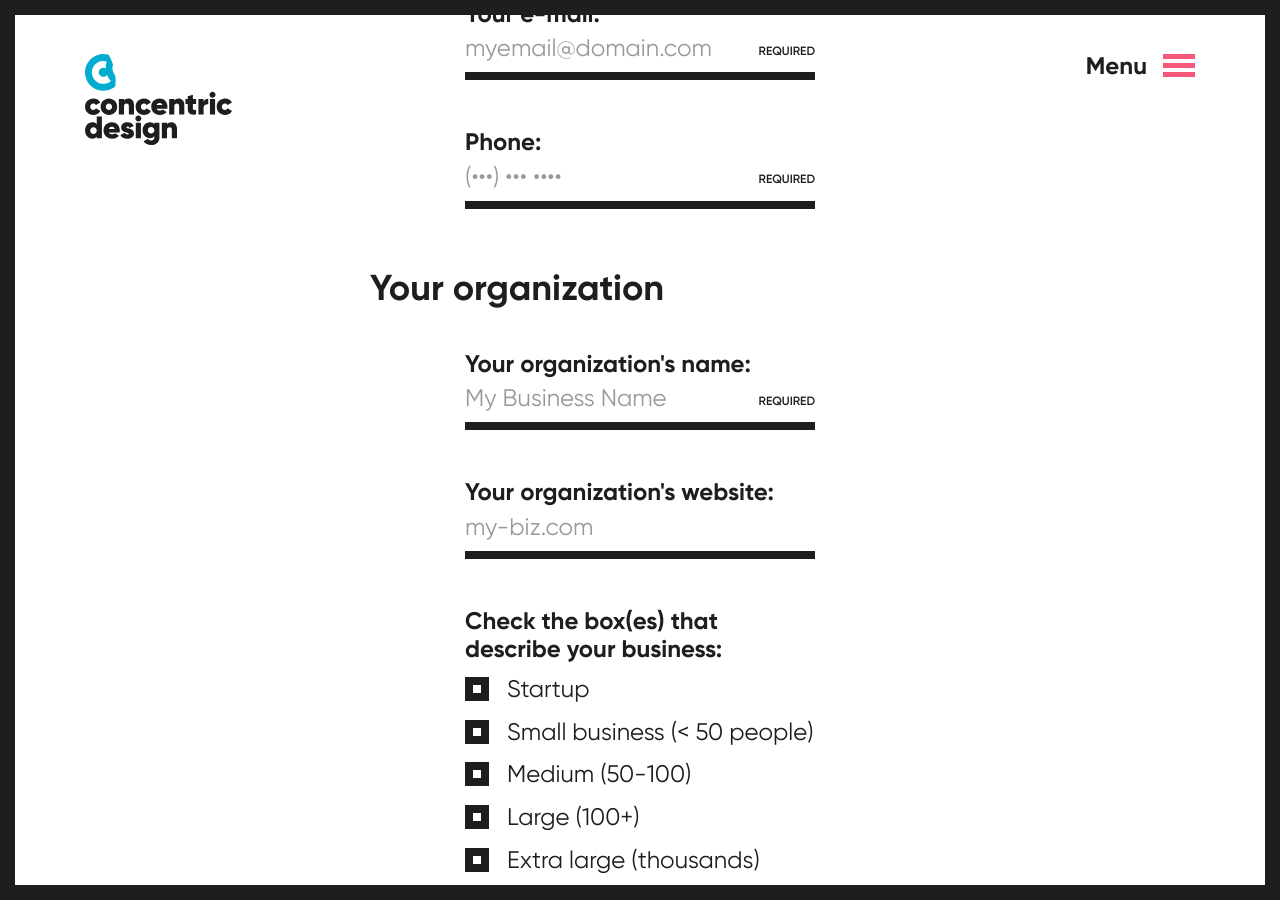
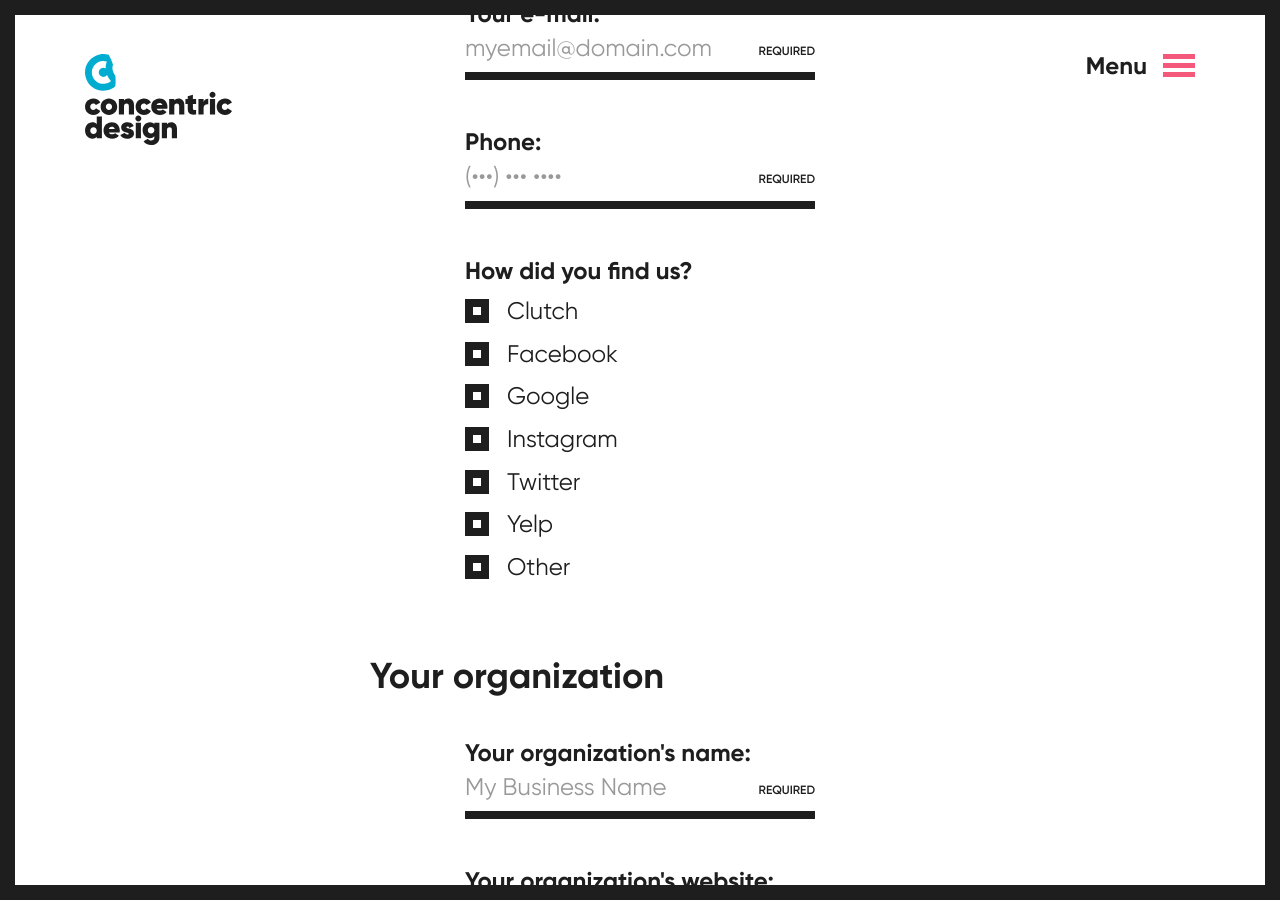
Before and after one commit to ConcentricDesign/website, a Jekyll site: the page built from contact/survey.markdown, in a window 1280 px wide and 900 px high, scrolled down 934 px. Built offline with Jekyll 4.4.1, drawn with Linux system fonts in a browser that asks for light colours; nearby versions of some CDN libraries; some web fonts are replaced.

Commit message:
Update survey.markdown
survey updates

```diff
--- a/contact/survey.markdown
+++ b/contact/survey.markdown
@@ -36,6 +36,23 @@
     required: true
     label: 'Phone:'
     placeholder: "(•••) ••• ••••"
+  - type: checkbox_group
+    group_title: How did you find us?
+    checkboxes:
+    - unique_name: ref_clutch
+      label: Clutch
+    - unique_name: ref_facebook
+      label: Facebook
+    - unique_name: ref_google
+      label: Google
+    - unique_name: ref_instagram
+      label: Instagram
+    - unique_name: ref_twitter
+      label: Twitter
+    - unique_name: ref_yelp
+      label: Yelp
+    - unique_name: ref_other
+      label: Other
 - title: Your organization
   fields:
   - unique_name: biz_name
```
Also changed, not shown: other parts of contact/survey.markdown (+1 -1 lines).
